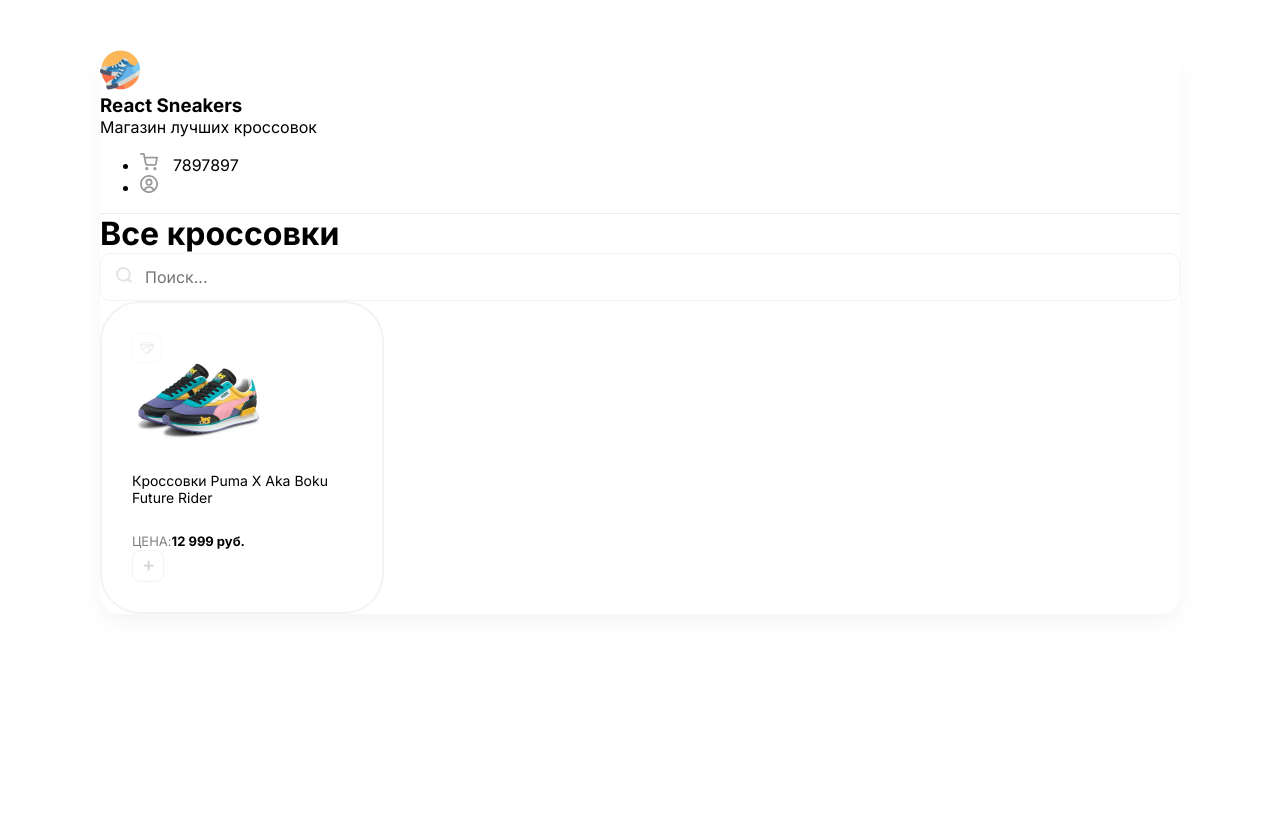
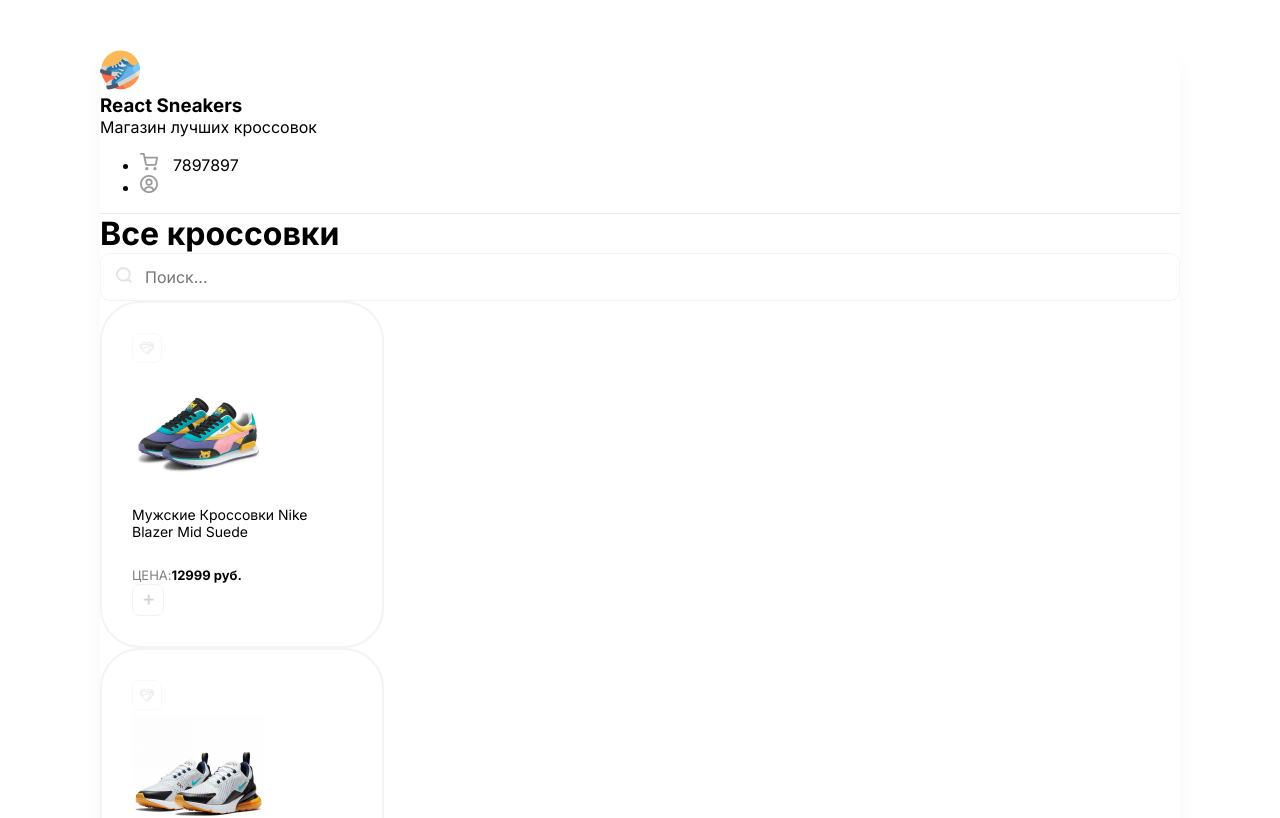
Before and after one commit to dergunovmxm/react-internet-store-junior, a React (Create React App) app: page / in a window 1280 px wide. Shown: the top 818 px of the page. Built offline with nearby package versions, Linux system fonts and the light colour scheme.

Commit message:
Lesson-3 added scss.modules, created Card full component

```diff
--- a/src/App.js
+++ b/src/App.js
@@ -1,11 +1,17 @@
-import Card from "./components/Card/Card";
+import Card from "./components/Card";
 import Drawer from "./components/Drawer/Drawer";
 import Header from "./components/Header/Header";
+
+const data = [
+  { title: 'Мужские Кроссовки Nike Blazer Mid Suede', price: 12999, imageUrl: "/images/sneakers/1.jpg" },
+  { title: 'Мужские Кроссовки Nike Air Max 270', price: 15400, imageUrl: "/images/sneakers/2.jpg" },
+  { title: 'Мужские Кроссовки Max 370', price: 11200, imageUrl: "/images/sneakers/3.jpg" }
+]
 
 function App() {
   return (
     <div className="container clear">
-      <Drawer/>
+      <Drawer />
       <Header />
 
       <div className="content p-40">
@@ -18,7 +24,13 @@
         </div>
 
         <div className="d-flex">
-          <Card />
+          {
+            data.map(val => (
+              <Card title={val.title}
+                price={val.price}
+                imageUrl={val.imageUrl} />
+            ))
+          }
         </div>
       </div>
     </div>
--- a/src/components/Card/Card.js
+++ /dev/null
@@ -1,25 +0,0 @@
-
-
-const Card = () => {
-    return (
-
-        <div className="card">
-            <div className="favorite">
-                <img src='/images/heart-unliked.svg' alt='Unliked' />
-            </div>
-            <img width={133} height={112} src="/images/sneakers/1.jpg" alt="sneakers" />
-            <h5>Кроссовки Puma X Aka Boku Future Rider</h5>
-            <div className="d-flex justify-between align-center">
-                <div className="d-flex flex-column">
-                    <span>Цена:</span>
-                    <b>12 999 руб.</b>
-                </div>
-                <button className="button">
-                    <img width={11} height={11} src="/images/plus.svg" alt="plus" />
-                </button>
-            </div>
-        </div>
-    )
-}
-
-export default Card
--- /dev/null
+++ b/src/components/Card/Card.module.scss
@@ -0,0 +1,28 @@
+.card {
+    border: 2px solid #F3F3F3;
+    padding: 30px;
+    width: 220px;
+    border-radius: 40px;
+    margin-right: 30px;
+    transition: box-shadow 0.1s ease-in-out, transform 0.1s ease-in-out;
+
+    &:hover {
+      box-shadow: 0px 20px 30px rgba(0, 0, 0, 0.05);
+      transform: translateY(-5px);
+    }
+
+    span {
+      font-size: 13px;
+      opacity: .5;
+      text-transform: uppercase;
+    }
+
+    b {
+      font-size: 13px;
+    }
+
+    h5 {
+      font-weight: 400;
+      font-size: 14px;
+    }
+  }
--- /dev/null
+++ b/src/components/Card/index.js
@@ -0,0 +1,32 @@
+import styles from './Card.module.scss'
+
+console.log(styles)
+
+const Card = (props) => {
+
+
+    const onClickButton = () => {
+        alert(props.title)
+    }
+    return (
+
+        <div className={styles.card}>
+            <div className={styles.favorite}>
+                <img src='/images/heart-unliked.svg' alt='Unliked' />
+            </div>
+            <img width={133} height={112} src={props.imageUrl} alt="sneakers" />
+            <h5>{props.title}</h5>
+            <div className="d-flex justify-between align-center">
+                <div className="d-flex flex-column">
+                    <span>Цена:</span>
+                    <b>{props.price} руб.</b>
+                </div>
+                <button className="button" onClick={onClickButton}>
+                    <img width={11} height={11} src="/images/plus.svg" alt="plus" />
+                </button>
+            </div>
+        </div>
+    )
+}
+
+export default Card
--- a/src/index.scss
+++ b/src/index.scss
@@ -40,35 +40,6 @@
 .content {
   h1 {
     margin: 0;
-  }
-}
-
-.card {
-  border: 2px solid #F3F3F3;
-  padding: 30px;
-  width: 220px;
-  border-radius: 40px;
-  margin-right: 30px;
-  transition: box-shadow 0.1s ease-in-out, transform 0.1s ease-in-out;
-
-  &:hover {
-    box-shadow: 0px 20px 30px rgba(0, 0, 0, 0.05);
-    transform: translateY(-5px);
-  }
-
-  span {
-    font-size: 13px;
-    opacity: .5;
-    text-transform: uppercase;
-  }
-
-  b {
-    font-size: 13px;
-  }
-
-  h5 {
-    font-weight: 400;
-    font-size: 14px;
   }
 }
 
```
